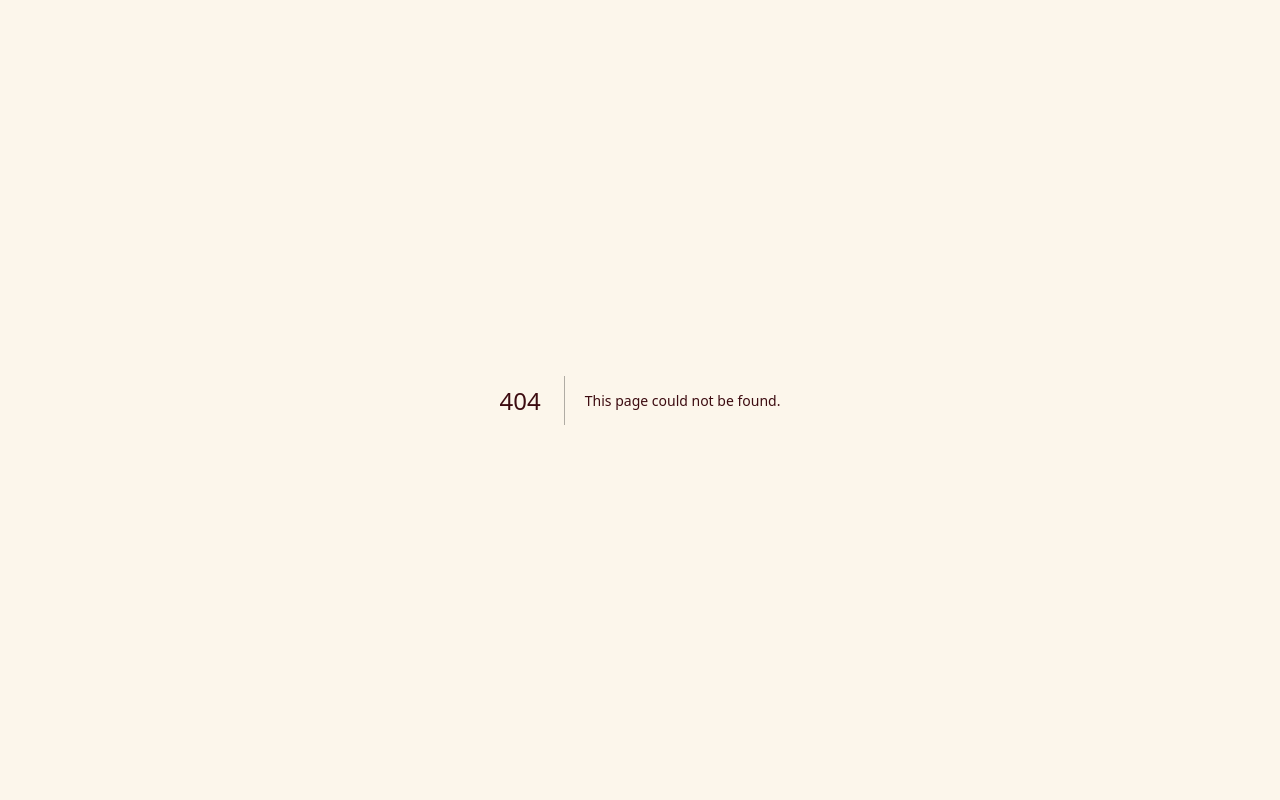
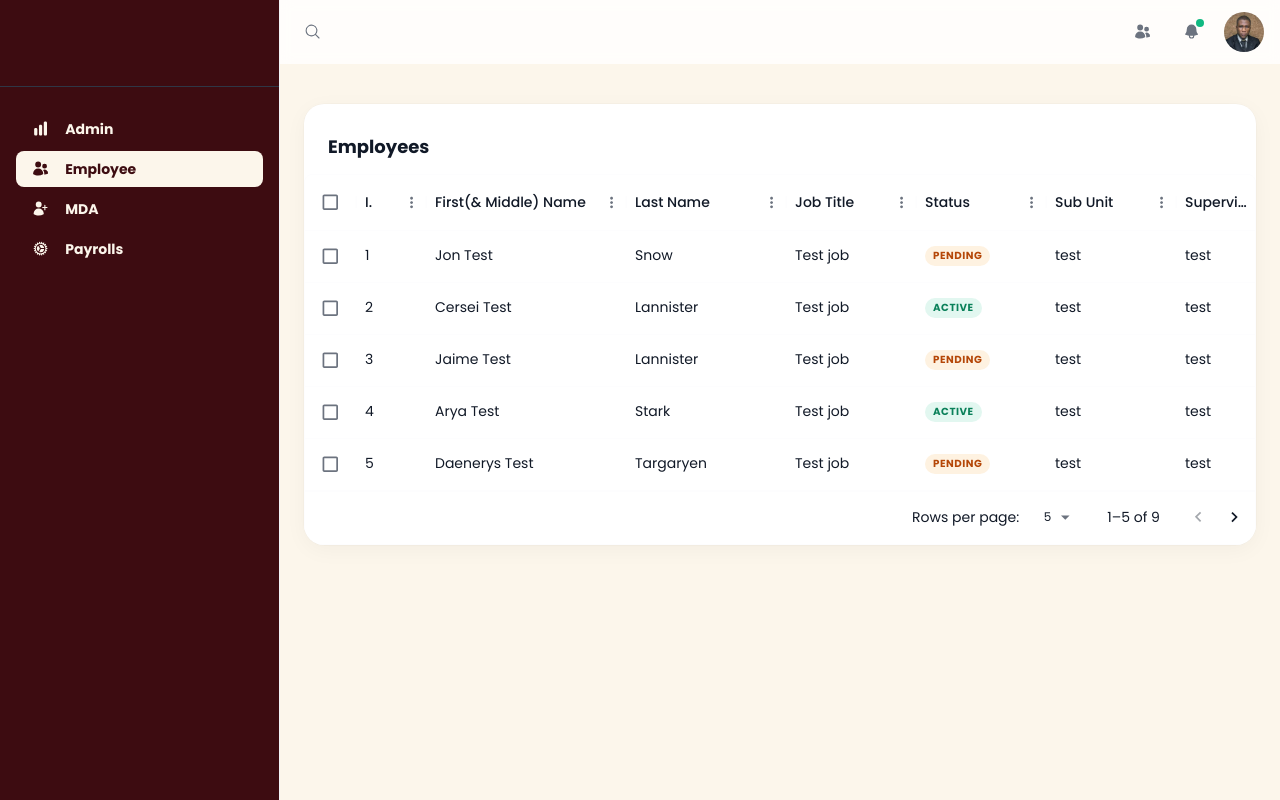
Before and after one commit to BashirSidi/payrollsystem, a Next.js app: page /employee in a window 1280 px wide. Before the commit this address had no page. Built offline with nearby package versions, Linux system fonts and the light colour scheme.

Commit message:
employee

```diff
--- /dev/null
+++ b/app/employee/page.jsx
@@ -0,0 +1,126 @@
+'use client'
+import React from 'react'
+import { format } from 'date-fns';
+import { Layout as  DashboardLayout} from '../layouts/dashboard/layout'
+import {
+  Box,
+  Button,
+  Card,
+  CardActions,
+  CardHeader,
+  Divider,
+  Container,
+  SvgIcon,
+  Table,
+  TableBody,
+  TableCell,
+  TableHead,
+  TableRow,
+  Typography
+} from '@mui/material';
+import { data } from '../admin/mock';
+import { Scrollbar } from '../components/scrollbar';
+import { SeverityPill } from '../components/severity-pill';
+import EditOutlinedIcon from '@mui/icons-material/EditOutlined';
+import DeleteOutlinedIcon from '@mui/icons-material/DeleteOutlined';
+import { DataGrid } from '@mui/x-data-grid';
+import Head from 'next/head'
+
+const statusMap = {
+  pending: 'warning',
+  active: 'success',
+  refunded: 'error'
+};
+
+const columns = [
+  { field: 'id', headerName: 'ID', width: 70 },
+  {
+    field: 'firstAndMiddleName',
+    headerName: 'First(& Middle) Name',
+    sortable: false,
+    width: 200,
+    valueGetter: (params) =>
+      `${params.row.firstName || ''} ${params.row.middleName || ''}`,
+  },
+  { field: 'lastName', headerName: 'Last Name', width: 160 },
+  { field: 'jobTitle', headerName: 'Job Title', width: 130 },
+  {
+    field: 'employmentStatus',
+    headerName: 'Status',
+    width: 130,
+    sortable: false,
+    disableClickEventBubbling: true,
+    renderCell: (params) => {
+      return (
+        <SeverityPill color={statusMap[params.row.employmentStatus]}>
+          {params.row.employmentStatus}
+        </SeverityPill>
+      );
+   }
+  },
+  { field: 'subUnit', headerName: 'Sub Unit', width: 130,},
+  { field: 'supervisor', headerName: 'Supervisor', width: 130,},
+  {
+    field: 'action',
+    headerName: 'Action',
+    sortable: false,
+    width: 150,
+    renderCell: (params) =>
+      <Box>
+        <DeleteOutlinedIcon />
+        <EditOutlinedIcon />
+      </Box>
+  },
+];
+
+const rows = [
+  { id: 1, lastName: 'Snow', supervisor: 'test', subUnit: 'test', employmentStatus: 'pending', jobTitle: 'Test job', middleName: 'Test', firstName: 'Jon', age: 35 },
+  { id: 2, lastName: 'Lannister', supervisor: 'test', subUnit: 'test', employmentStatus: 'active', jobTitle: 'Test job', middleName: 'Test', firstName: 'Cersei', age: 42 },
+  { id: 3, lastName: 'Lannister', supervisor: 'test', subUnit: 'test', employmentStatus: 'pending', jobTitle: 'Test job', middleName: 'Test', firstName: 'Jaime', age: 45 },
+  { id: 4, lastName: 'Stark', supervisor: 'test', subUnit: 'test', employmentStatus: 'active', jobTitle: 'Test job', middleName: 'Test', firstName: 'Arya', age: 16 },
+  { id: 5, lastName: 'Targaryen', supervisor: 'test', subUnit: 'test', employmentStatus: 'pending', jobTitle: 'Test job', middleName: 'Test', firstName: 'Daenerys', age: 6 },
+  { id: 6, lastName: 'Melisandre', supervisor: 'test', subUnit: 'test', employmentStatus: 'active', jobTitle: 'Test job', middleName: 'Test', firstName: 'Test', age: 150 },
+  { id: 7, lastName: 'Clifford', supervisor: 'test', subUnit: 'test', employmentStatus: 'pending', jobTitle: 'Test job', middleName: 'Test', firstName: 'Ferrara', age: 44 },
+  { id: 8, lastName: 'Frances', supervisor: 'test', subUnit: 'test', employmentStatus: 'active', jobTitle: 'Test job', middleName: 'Test', firstName: 'Rossini', age: 36 },
+  { id: 9, lastName: 'Roxie', supervisor: 'test', subUnit: 'test', employmentStatus: 'pending', jobTitle: 'Test job', middleName: 'Test', firstName: 'Harvey', age: 65 },
+];
+
+
+const Page = () => {
+  return (
+    <>
+      <DashboardLayout>
+        <Head>
+          <title>Employee</title>
+        </Head>
+        <Box
+          component="main"
+          sx={{flexGrow: 1, py: 5}}
+        >
+          <Container maxWidth="xl">
+            <Card>
+              <CardHeader title="Employees" />
+                <Box sx={{ minWidth: 800 }}>
+                <Scrollbar sx={{ flexGrow: 1 }}>
+                <DataGrid
+                  rows={rows}
+                  columns={columns}
+                  initialState={{
+                    pagination: {
+                      paginationModel: { page: 0, pageSize: 5 },
+                    },
+                  }}
+                  pageSizeOptions={[5, 10]}
+                  checkboxSelection
+                />
+                </Scrollbar>
+                </Box>
+            </Card>
+          </Container>
+        </Box>
+      </DashboardLayout>
+    </>
+  )
+}
+
+export default Page
--- a/package.json
+++ b/package.json
@@ -3,12 +3,12 @@
   "version": "0.1.0",
   "private": true,
   "scripts": {
-    "dev": "next dev -p 3000",
+    "dev": "next dev -p 5000",
     "build": "next build",
     "start": "next start",
     "lint": "next lint",
     "lint:fix": "next lint --fix",
-    "serve": "json-server --watch db.json --port 3004"
+    "serve": "json-server --watch db.json --port 5004"
   },
   "dependencies": {
     "@emotion/cache": "11.10.5",
@@ -21,6 +21,7 @@
     "@mui/lab": "5.0.0-alpha.120",
     "@mui/material": "^5.14.10",
     "@mui/system": "5.11.9",
+    "@mui/x-data-grid": "^6.18.0",
     "@mui/x-date-pickers": "5.0.19",
     "@netlify/plugin-nextjs": "^4.41.1",
     "@reduxjs/toolkit": "^1.9.5",
@@ -39,6 +40,7 @@
     "react": "18.2.0",
     "react-apexcharts": "^1.4.1",
     "react-dom": "18.2.0",
+    "react-icons": "^4.11.0",
     "react-redux": "^8.1.2",
     "react-toastify": "^9.1.3",
     "simplebar-react": "^3.2.4",
```
Also changed, not shown: 2 other files (tests, documents, lock files or other folders).
